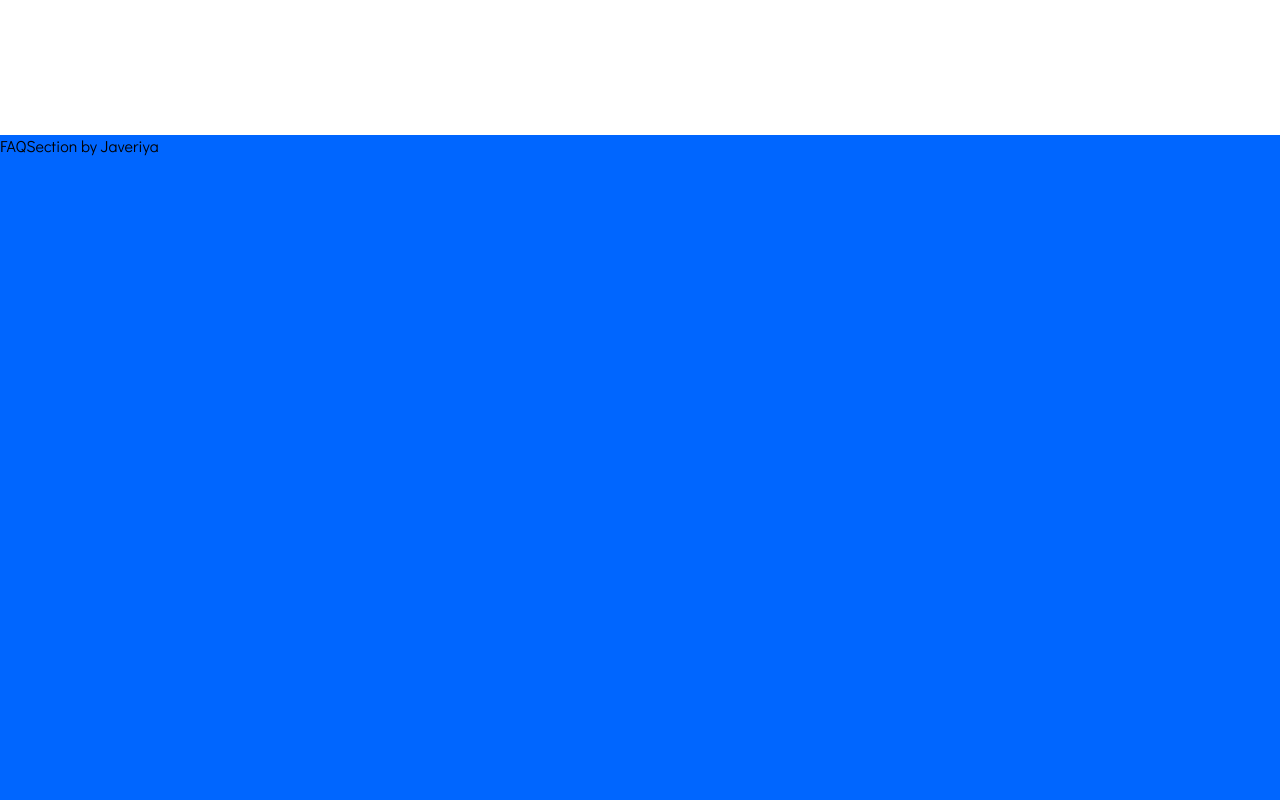
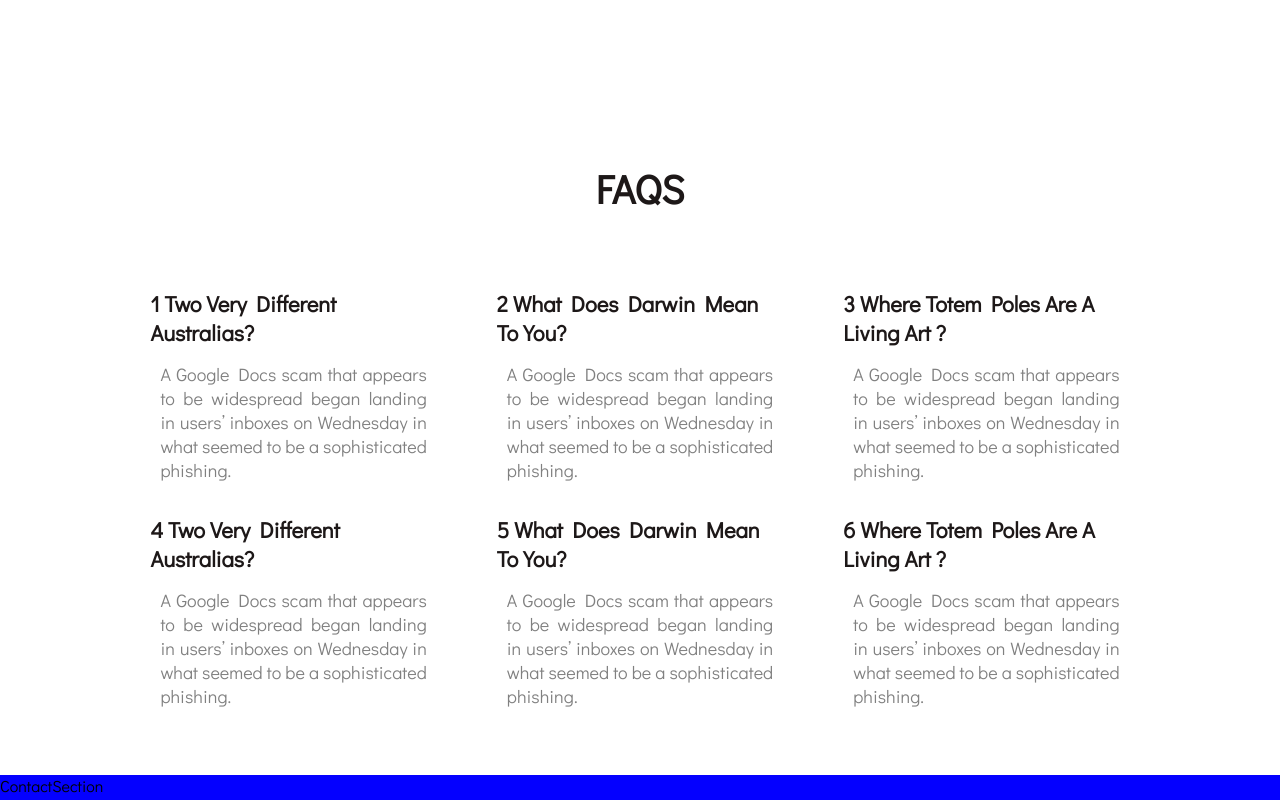
Before and after one commit to VanshVA/LearnSphere, a React (Vite) app in the folder Frontend/: page / in a window 1280 px wide. Shown: the part 2460-3260 px from the top of the page. Built offline with nearby package versions, Linux system fonts and the light colour scheme.

Commit message:
Added FAQ section in home page

```diff
--- a/Frontend/index.html
+++ b/Frontend/index.html
@@ -6,6 +6,7 @@
   <link rel="shortcut icon" href="./public/favicon.ico" type="image/x-icon">
   <link href="https://cdn.jsdelivr.net/npm/remixicon@4.5.0/fonts/remixicon.css" rel="stylesheet" />
   <meta name="viewport" content="width=device-width, initial-scale=1.0" />
+  <link rel="stylesheet" href="variable.css">
   <title>Learn Sphere</title>
 </head>
 
--- /dev/null
+++ b/Frontend/src/constants/FAQ-TEXT/Faq_text.js
@@ -0,0 +1,27 @@
+let FAQ_DATA = [
+{   faq_count:1,
+    faq_section_title: "Two Very Different Australias?",
+    faq_section_description:"A Google Docs scam that appears to be widespread began landing in users’ inboxes on Wednesday in what seemed to be a sophisticated phishing."
+},
+{   faq_count:2,
+    faq_section_title: "What Does Darwin Mean to You?",
+    faq_section_description:"A Google Docs scam that appears to be widespread began landing in users’ inboxes on Wednesday in what seemed to be a sophisticated phishing."
+},
+{   faq_count:3,
+    faq_section_title: "Where Totem Poles Are a Living Art ?",
+    faq_section_description:"A Google Docs scam that appears to be widespread began landing in users’ inboxes on Wednesday in what seemed to be a sophisticated phishing."
+},
+{   faq_count:4,
+    faq_section_title: "Two Very Different Australias?",
+    faq_section_description:"A Google Docs scam that appears to be widespread began landing in users’ inboxes on Wednesday in what seemed to be a sophisticated phishing."
+},
+{   faq_count:5,
+    faq_section_title: "What Does Darwin Mean to You?",
+    faq_section_description:"A Google Docs scam that appears to be widespread began landing in users’ inboxes on Wednesday in what seemed to be a sophisticated phishing."
+},
+{   faq_count:6,
+    faq_section_title: "Where Totem Poles Are a Living Art ?",
+    faq_section_description:"A Google Docs scam that appears to be widespread began landing in users’ inboxes on Wednesday in what seemed to be a sophisticated phishing."
+},
+]
+export default FAQ_DATA;
--- a/Frontend/src/pages/Homepage/FAQSection/FAQSection.css
+++ b/Frontend/src/pages/Homepage/FAQSection/FAQSection.css
@@ -1,5 +1,171 @@
 .faq-section-container{
-    height: 100vh;
     width: 100%;
-    background-color: #0066ff;
+    height: 80vh;
+    /* background-color: #0066ff; */
 }
+.faq-section-heading{
+  display: flex;
+  justify-content: center;
+  align-items: end;
+    width: 100%;
+    height: 10vh;
+    /* background-color: aquamarine; */
+}
+.faq-section-heading h1{
+    font-size: 2.5rem;
+    font-weight: 800;
+    color: var(--text-color);
+}
+.faq-section-title-description-container{
+    display: flex;
+    justify-content: center;
+    align-items: center;
+    width: 100%;
+    /* padding: 25px 0px; */
+    font-size: 22px;
+    height: 70vh;
+    /* background-color: rgb(10, 48, 36); */
+}
+.faq-section-title-description-container .faq-section-title-description{
+    display: flex;
+    justify-content: center;
+    gap: 0px 20px;
+    width: 85%;
+    position: relative;
+    padding: 40px 0px;
+    flex-wrap: wrap;
+/* background-color: blueviolet; */
+    height: 95%;
+}
+.faq-section-container .faq-section-title-description-box{
+    padding: 20px;
+    width: 30%;
+    height: 45%;
+    border-radius: 5px;
+    /* box-shadow: 0px 0px 5px 2px rgb(45, 45, 45); */
+    /* background-color: aqua; */
+}
+.faq-section-container .faq-section-title-description-box h4{
+     color: var(--text-color);
+     text-transform: capitalize;
+}
+.faq-section-container .faq-section-title-description-box p{
+    color: var(--text-2-color);
+    padding: 10px;
+    padding-top: 15px;
+    text-align: justify;
+    width: 100%;
+    height: 80%;
+    font-size: large;
+    /* background-color: blue; */
+}
+/* responsive starting */
+
+@media (max-width: 1200px) {
+    .faq-section-container .faq-section-title-description-box h4 {
+        font-size: large;
+    }
+    .faq-section-container .faq-section-title-description-box p {
+        color: var(--text-2-color);
+        padding-top: 10px;
+        font-size: medium;
+    }
+}
+@media (max-width: 1030px) {
+    .faq-section-title-description-container .faq-section-title-description {
+        width: 90%;
+    }
+    .faq-section-container .faq-section-title-description-box h4 {
+        font-size: 17px;
+    }
+    .faq-section-container .faq-section-title-description-box {
+        height: 40%;
+
+    }
+}
+@media (max-width: 992px) {
+    .faq-section-container .faq-section-title-description-box h4 {
+        font-size: 16px;
+    }
+    .faq-section-title-description-container .faq-section-title-description {
+        padding: 20px 0px;
+    }
+    .faq-section-container .faq-section-title-description-box {
+        height: 42%;
+    }
+    .faq-section-container .faq-section-title-description-box p {
+        font-size: 14px;
+    }
+}
+@media (max-width: 768px) {
+    .faq-section-title-description-container .faq-section-title-description {
+        width: 100%;
+    }
+    .faq-section-container .faq-section-title-description-box h4 {
+        font-size: 14px;
+    }
+    .faq-section-container .faq-section-title-description-box p {
+        font-size: 13px;
+    }
+    .faq-section-container .faq-section-title-description-box {
+        height: 40%;
+    }
+}
+
+@media (max-width: 576px) {
+    .faq-section-container .faq-section-title-description-box {
+     height: 35%;
+        width: 45%;
+
+    }
+    .faq-section-title-description-container .faq-section-title-description {
+
+        justify-content: center;
+        gap: 15px;
+
+    }
+    .faq-section-container {
+        height: 90vh;
+
+    }
+    .faq-section-title-description-container {
+        height: 80vh;
+    }
+    .faq-section-container .faq-section-title-description-box {
+        height: 32%;
+    }
+}
+@media (max-width: 480px) {
+    .faq-section-title-description-container {
+        height: auto;
+    }
+    .faq-section-container {
+        height: auto;
+    }
+    .faq-section-heading h1 {
+        font-size: 2rem;
+    }
+    .faq-section-container .faq-section-title-description-box {
+        position: relative;
+        width: 80%;
+        height: 35%;
+    }
+    .faq-section-title-description-container .faq-section-title-description {
+        height: 85%;
+    }
+    .faq-section-container .faq-section-title-description-box h4 {
+        font-size: 20px;
+    }
+    .faq-section-container .faq-section-title-description-box p {
+        font-size: 16px;
+    }
+}
+@media (max-width: 381px) {
+
+    .faq-section-container .faq-section-title-description-box h4 {
+        font-size: 15.5px;
+    }
+    .faq-section-container .faq-section-title-description-box p {
+        font-size: 14px;
+    }
+}
--- a/Frontend/src/pages/Homepage/FAQSection/FAQSection.jsx
+++ b/Frontend/src/pages/Homepage/FAQSection/FAQSection.jsx
@@ -1,10 +1,25 @@
 import React from 'react'
 import './FAQSection.css'
+import FAQ_DATA from '../../../constants/FAQ-TEXT/Faq_text'
+const FAQSection = () => {
+  console.log(FAQ_DATA)
+  return (
+    <section className='faq-section-container'>
+      <div className="faq-section-heading">
+        <h1>FAQS</h1>
+      </div>
+      <div className="faq-section-title-description-container">
+        <div className="faq-section-title-description">
+           {FAQ_DATA.map((data)=>{ return <div className="faq-section-title-description-box">
+              <h4 className='faq-section-title'><span className='faq-section-title-count'>{data.faq_count} </span>{data.faq_section_title}</h4>
+              <p className='faq-section-description'>
+              {data.faq_section_description}
+              </p>
+            </div>})}
+        </div>
+      </div>
 
-
-const FAQSection = () => {
-  return (
-    <div className='faq-section-container'>FAQSection by Javeriya</div>
+    </section>
   )
 }
 
--- /dev/null
+++ b/Frontend/variable.css
@@ -0,0 +1,4 @@
+:root{
+    --text-color : black;
+    --text-2-color :  gray;
+}
```
